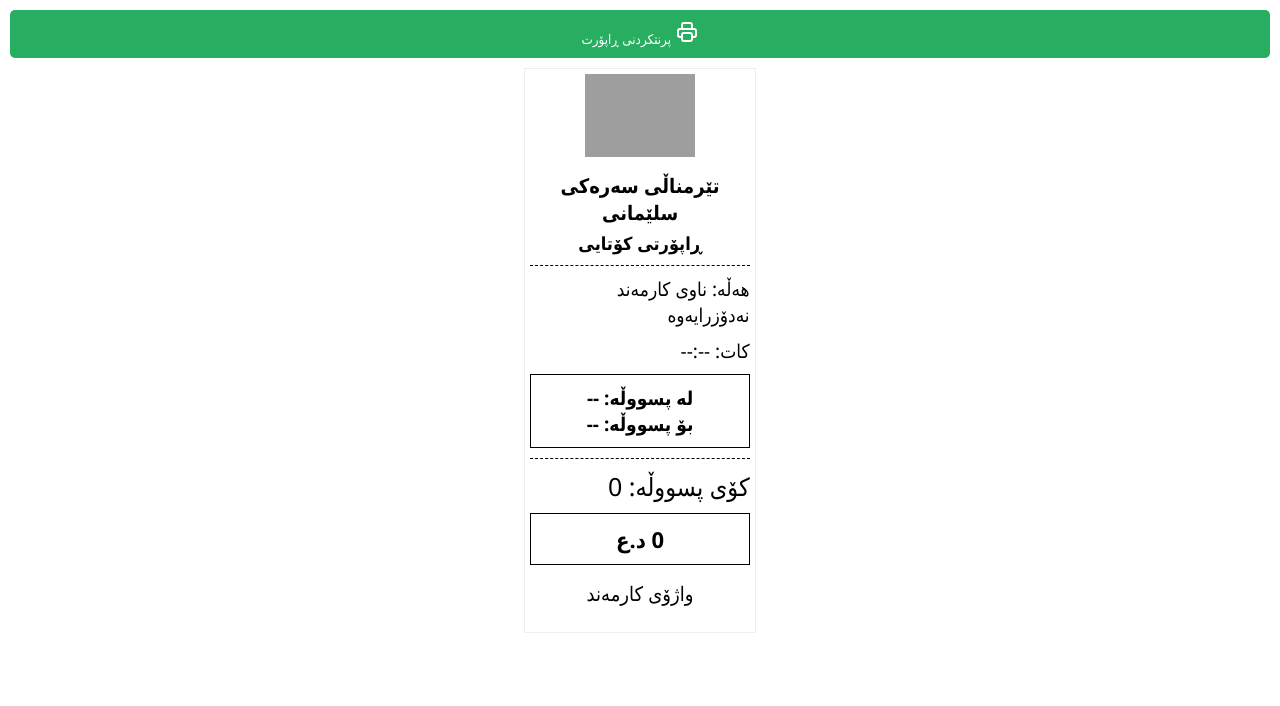
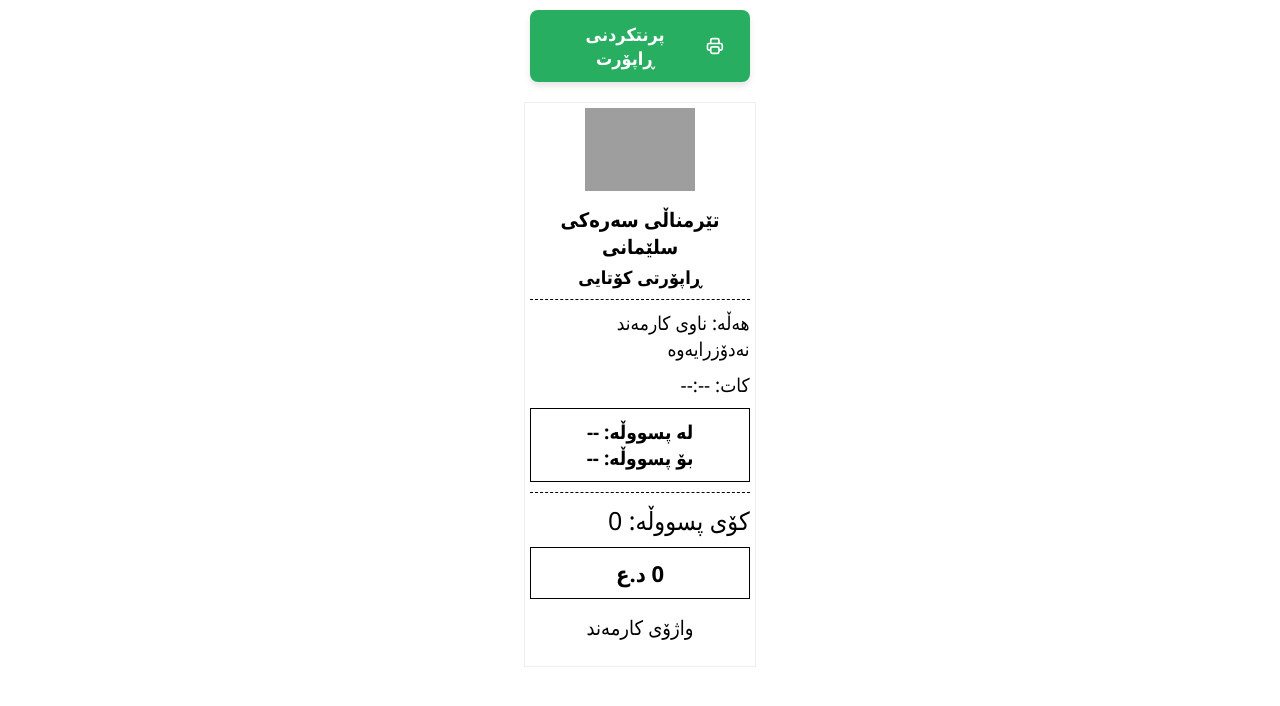
Before and after one commit to arduexcel/data12, a plain HTML site: page index.html in a window 1280 px wide. Drawn offline with Linux system fonts and the light colour scheme; grey boxes are pictures that could not be loaded.

Commit message:
Update index.html

```diff
--- a/index.html
+++ b/index.html
@@ -6,22 +6,20 @@
     <script src="https://www.gstatic.com/firebasejs/8.10.0/firebase-app.js"></script>
     <script src="https://www.gstatic.com/firebasejs/8.10.0/firebase-firestore.js"></script>
     <style>
-        /* لێرە دەتوانیت قەبارەکان بە ئارەزووی خۆت بگۆڕیت */
         :root {
-            --header-title: 20px;    /* قەبارەی ناوی تێرمناڵ */
-            --sub-title: 18px;       /* قەبارەی وشەی ڕاپۆرتی کۆتایی */
-            --info-text: 19px;       /* قەبارەی ناوی کارمەند و کات */
-            --range-text: 19px;      /* قەبارەی ژمارەی پسووڵەکان */
-            --total-count-text: 25px; /* قەبارەی نوسینی کۆی پسووڵە */
-            --money-text: 22px;      /* قەبارەی بڕی پارەکە */
-            --footer-text: 20px;     /* قەبارەی واژۆی کارمەند */
+            --header-title: 20px;
+            --sub-title: 18px;
+            --info-text: 19px;
+            --range-text: 19px;
+            --total-count-text: 25px;
+            --money-text: 22px;
+            --footer-text: 20px;
         }
 
         body { font-family: 'Segoe UI', Tahoma, sans-serif; text-align: center; direction: rtl; margin: 0; padding: 10px; }
         .report-card { width: 58mm; margin: auto; padding: 5px; border: 1px solid #eee; }
         .header img { width: 110px; margin-bottom: 5px; }
 
-        /* بەکارهێنانی قەبارەکان لەم بەشانەی خوارەوە */
         .header h2 { font-size: var(--header-title); margin: 5px 0; }
         .header h3 { font-size: var(--sub-title); margin: 0; }
         .info { text-align: right; font-size: var(--info-text); margin: 10px 0; }
@@ -29,17 +27,49 @@
         #t-count { font-size: var(--total-count-text); }
         #t-money { font-size: var(--money-text); }
         .footer-sig { font-size: var(--footer-text); margin-top: 15px; }
+        .line { border-top: 1px dashed black; margin: 10px 0; }
 
-        .line { border-top: 1px dashed black; margin: 10px 0; }
-        button { background: #27ae60; color: white; border: none; padding: 10px; width: 100%; cursor: pointer; margin-bottom: 10px; border-radius: 5px; font-family: inherit; }
-        @media print { button { display: none; } .report-card { border: none; width: 100%; } }
+        /* ستایلی نوێی دوگمەکە */
+        .print-btn-container {
+            display: flex;
+            justify-content: center;
+            margin-bottom: 20px;
+        }
+
+        .print-button {
+            background: #27ae60;
+            color: white;
+            border: none;
+            padding: 12px 25px;
+            width: 220px; /* دەتوانی ئەم قەبارەیە بگۆڕیت */
+            cursor: pointer;
+            border-radius: 8px;
+            font-family: inherit;
+            font-size: 18px;
+            font-weight: bold;
+            display: flex;
+            align-items: center;
+            justify-content: center;
+            gap: 10px;
+            box-shadow: 0 4px 6px rgba(0,0,0,0.1);
+            transition: 0.3s;
+        }
+
+        .print-button:hover {
+            background: #219150;
+        }
+
+        @media print {
+            .print-btn-container { display: none; }
+            .report-card { border: none; width: 100%; }
+        }
     </style>
 </head>
 <body>
 
- <div style="display: flex; justify-content: center;">
+    <div class="print-btn-container">
         <button class="print-button" onclick="window.print()">
-        <svg width="24" height="24" fill="none" stroke="currentColor" viewBox="0 0 24 24" xmlns="http://www.w3.org/2000/svg">
+            <svg width="20" height="20" fill="none" stroke="currentColor" viewBox="0 0 24 24" xmlns="http://www.w3.org/2000/svg">
                 <path stroke-linecap="round" stroke-linejoin="round" stroke-width="2" d="M17 17h2a2 2 0 002-2v-4a2 2 0 00-2-2H5a2 2 0 00-2 2v4a2 2 0 002 2h2m2 4h6a2 2 0 002-2v-4a2 2 0 00-2-2H9a2 2 0 00-2 2v4a2 2 0 002 2zm8-12V5a2 2 0 00-2-2H9a2 2 0 00-2 2v4h10z"></path>
             </svg>
             پرنتکردنی ڕاپۆرت
```
Lines whose indentation alone changed are shown as unchanged.
